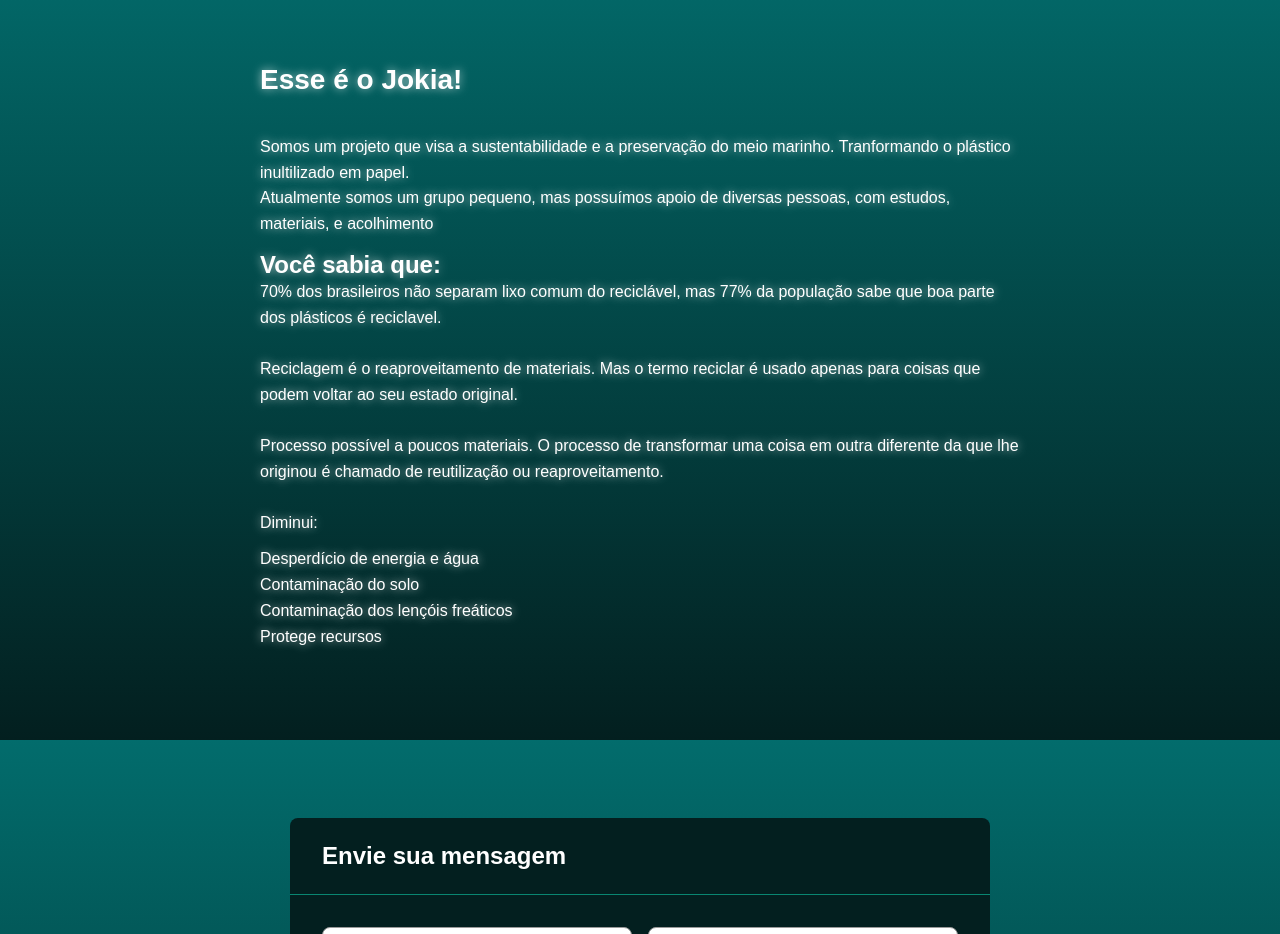
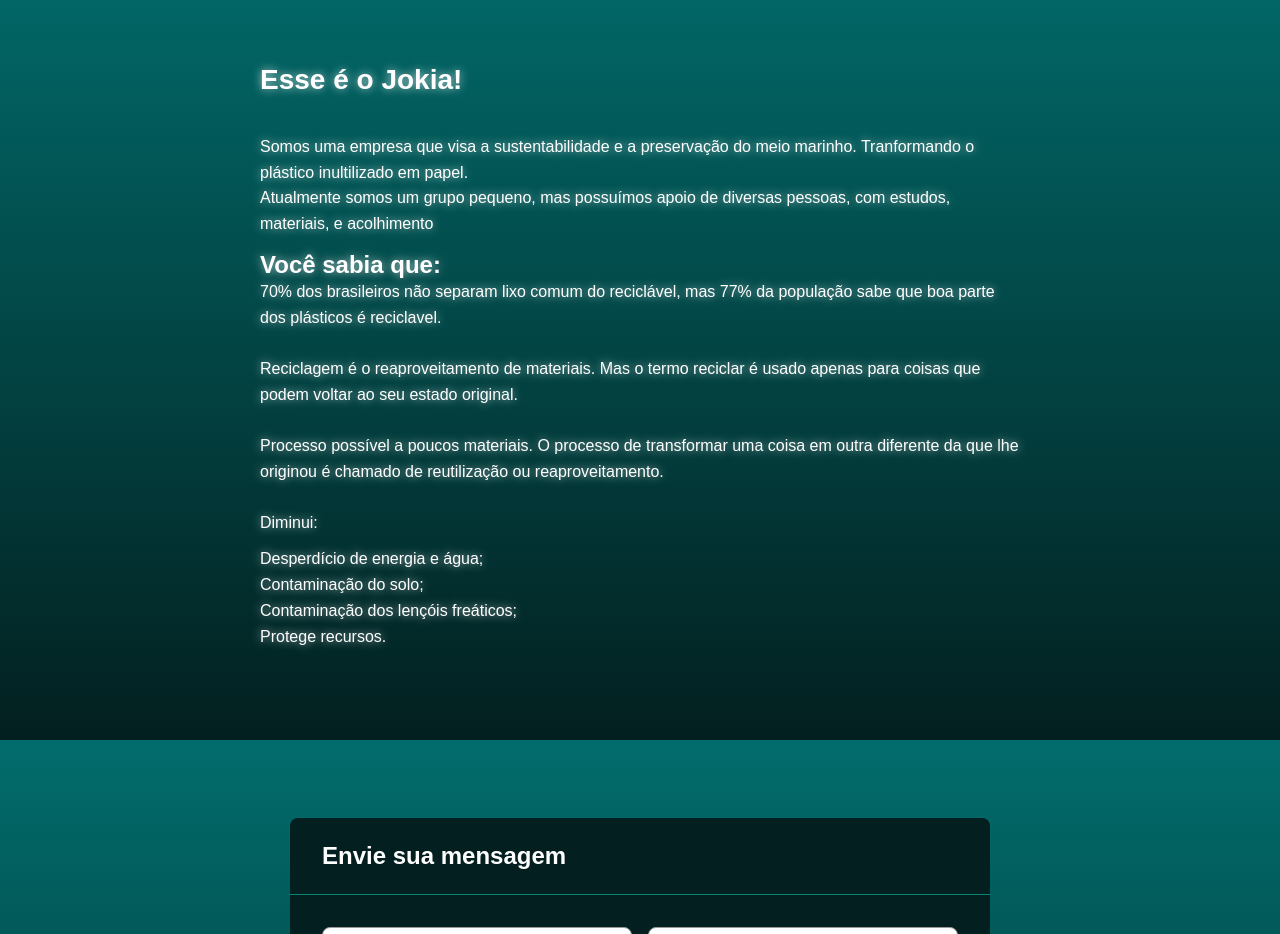
Before and after one commit to RafaelUrb21/jokia, a plain HTML site: page index.html in a window 1280 px wide. Shown: the part 860-1794 px from the top of the page. Drawn offline with Linux system fonts and the light colour scheme; a script that the page names is missing.

Commit message:
correção empresa.

```diff
--- a/index.html
+++ b/index.html
@@ -34,7 +34,7 @@
         </div>
             <section class="texto">
                 <h2 class="titulo-section">Esse é o Jokia!</h2><br>
-                    <p>Somos um projeto que visa a sustentabilidade e a preservação do meio marinho. Tranformando o plástico inultilizado em papel.<br>
+                    <p>Somos uma empresa que visa a sustentabilidade e a preservação do meio marinho. Tranformando o plástico inultilizado em papel.<br>
                     Atualmente somos um grupo pequeno, mas possuímos apoio de diversas pessoas, com estudos, materiais, e acolhimento</p>
                     <h2>Você sabia que:</h2>
                     <p>70% dos brasileiros não separam lixo comum do reciclável, mas 77% da população sabe que boa parte dos plásticos é reciclavel.<br><br>
@@ -43,10 +43,10 @@
                     Diminui:</p>
 
                         <ul>
-                            <li>Desperdício de energia e água</li>
-                            <li>Contaminação do solo</li>
-                            <li>Contaminação dos lençóis freáticos</li>
-                            <li>Protege recursos</li>
+                            <li>Desperdício de energia e água;</li>
+                            <li>Contaminação do solo;</li>
+                            <li>Contaminação dos lençóis freáticos;</li>
+                            <li>Protege recursos.</li>
                         </ul>
 
             </section>
```
